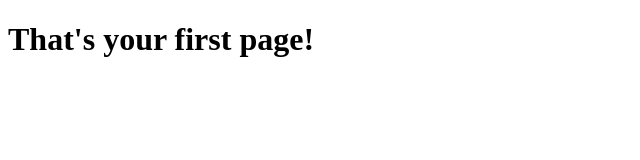
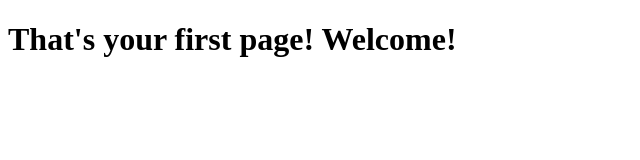
Before and after one commit to Vaampire21/coursera-test, a plain HTML site: page site/index.html in a window 1280 px wide. Shown: the whole page, without its empty margins (0-640 px from the left). Drawn offline with Linux system fonts and the light colour scheme.

Commit message:
Modification1

```diff
--- a/site/index.html
+++ b/site/index.html
@@ -6,6 +6,6 @@
 	<title>Hello Vempo!</title>
 </head>
 <body>
-<h1>That's your first page!</h1>
+<h1>That's your first page! Welcome!</h1>
 </body>
 </html>
```
